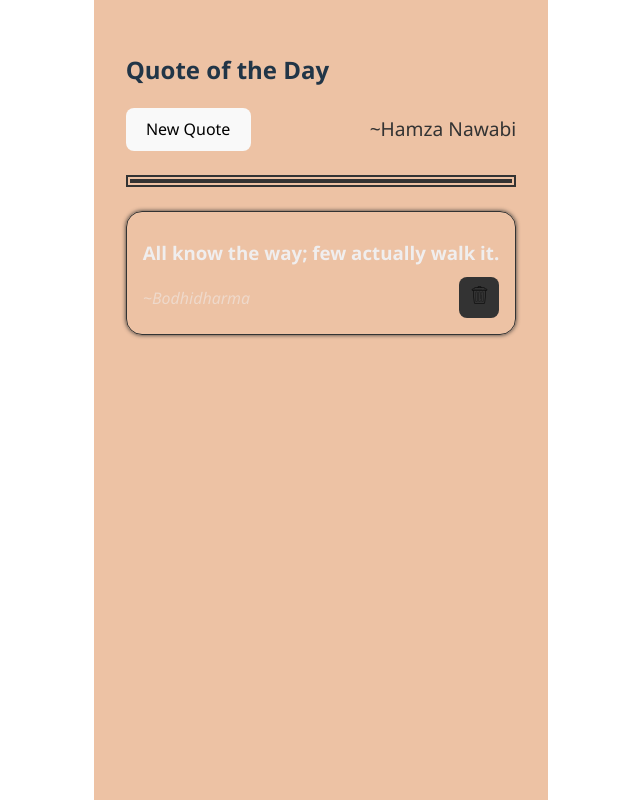
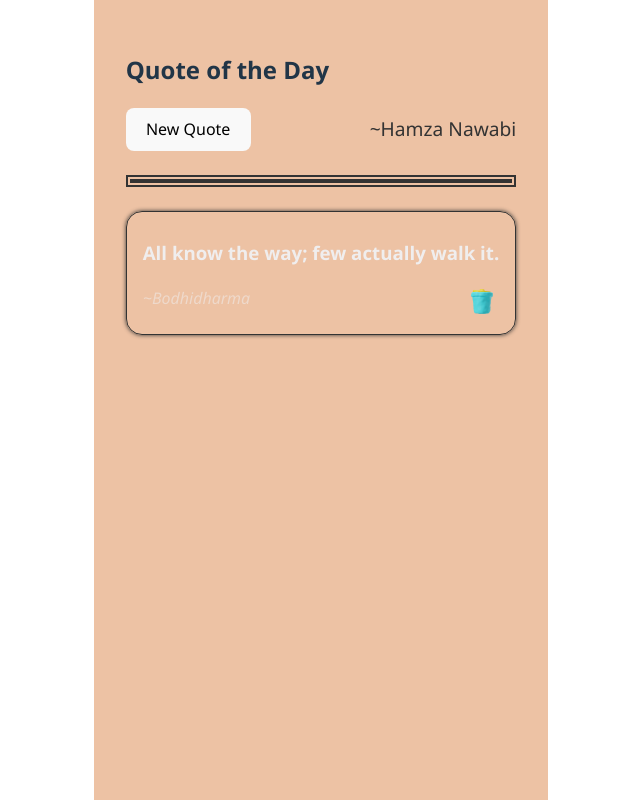
Before and after one commit to Nawabi-Hamza/Random-Quote, a React (Vite) app: page / in a window 1280 px wide. Shown: the whole page, without its empty margins (319-959 px from the left). Built offline with nearby package versions, Linux system fonts and the light colour scheme.

Commit message:
icon changed

```diff
--- a/src/App.css
+++ b/src/App.css
@@ -43,10 +43,12 @@
   bottom: 1em;
   right: 1em;
   padding: .35em .4em .2em .4em;
-  background-color: var(--primary-color);
+  height: 25px;
+  transition: .5s;
 }
-.Quote .DeleteBtn img{
-  height: 25px;
+.Quote .DeleteBtn:hover{
+  cursor: pointer;
+  transform: scale(115%);
 
 }
 .Quote .DeleteBtn:hover{
--- a/src/QuoteFetcher.jsx
+++ b/src/QuoteFetcher.jsx
@@ -1,5 +1,5 @@
 import React, { useEffect, useState } from 'react'
-import deleteIcon from "./assets/icons8-delete-100.png"
+import deleteIcon from "./assets/icons8-delete-69.png"
 
 const RANDOM_QUOTE_URL = "https://inspo-quotes-api.herokuapp.com/quotes/random"
 
@@ -33,9 +33,9 @@ function QuoteFetcher() {
             <div className='Quote' key={idx}>
                 <h3>{item.text}</h3>
                 <p>~{item.author}</p>
-                <button className='DeleteBtn' onClick={()=> handleDelete(idx)}>
-                    <img src={deleteIcon} alt="delete icon"/>
-                </button>
+                {/* <button className='DeleteBtn' > */}
+                    <img src={deleteIcon} onClick={()=> handleDelete(idx)} className='DeleteBtn' alt="delete icon"/>
+                {/* </button> */}
             </div>
         ))}
     </div>
```
Also changed, not shown: src/assets/icons8-delete-100.png (deleted), src/assets/icons8-delete-69.png (added).
